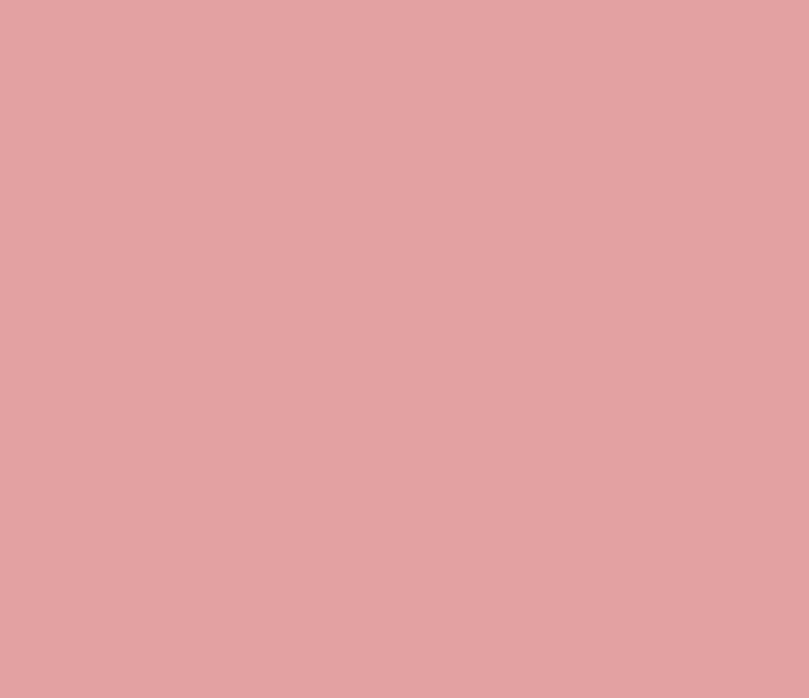
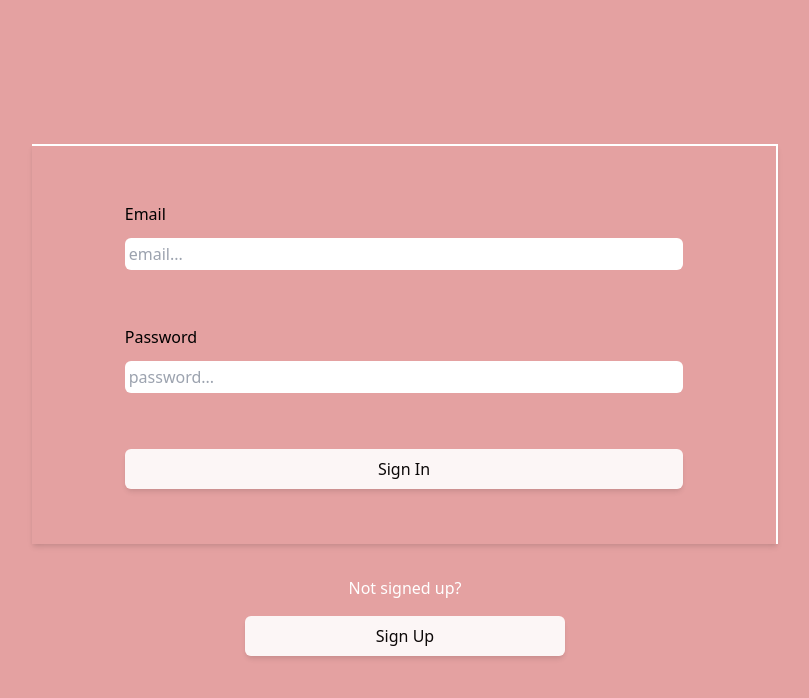
Before and after one commit to mbaxendale22/SEI-Project-4, a React (Create React App) app in the folder client/: page /login in a window 1280 px wide. Shown: the top 698 px of the page, without its empty margins (235-1044 px from the left). Built offline with nearby package versions, Linux system fonts and the light colour scheme.

Commit message:
login & register config & tested

```diff
--- a/client/package.json
+++ b/client/package.json
@@ -12,6 +12,7 @@
     "js-cookie": "^3.0.1",
     "react": "^17.0.2",
     "react-dom": "^17.0.2",
+    "react-query": "^3.34.0",
     "react-router-dom": "^5.2.0",
     "react-scripts": "4.0.3",
     "web-vitals": "^1.0.1"
--- a/client/src/components/initial/Login.js
+++ b/client/src/components/initial/Login.js
@@ -1,40 +1,55 @@
 import React, { useState } from 'react'
-import axios from 'axios'
+import { Link } from 'react-router-dom'
+import { useMutation } from 'react-query'
+import { postLogin } from '../../lib/api'
+// import axios from 'axios'
 
 const Login = () => {
-
+// const { common } = headers
 
 const [login, setLogin] = useState({
   username: '',
   password: ''
 })
 
-const [error, setError] = useState(false)
 
-const setItemToLocalStorage = token => window.localStorage.setItem('token', token)
-
+const { mutate } = useMutation(postLogin, {
+})
 
 const handleSubmit = async (e) => {
-  e.preventDefault()
-  try {
-    const { data } = await axios.post('/api/login', login)
-    setItemToLocalStorage(data.token)
-  } catch (err) {
-    setError(true)
-  }
-  const inputs = [ ...document.querySelectorAll('input') ]
+e.preventDefault()
+mutate(login)
 }
 
 
 const handleChange = (e) => {
   const newLogin = { ...login, [e.target.name]: e.target.value }
-  console.log(newLogin)
   setLogin(newLogin)
 }
 
   return (
-    <div className='bg-primary bg-opacity-90 h-screen'>
-
+        <div className='bg-primary bg-opacity-90 h-screen flex flex-col justify-center items-center'>
+      <form onSubmit={handleSubmit} className= ' border-r-2 border-t-2 border-white shadow-md h-3/6 w-7/12 flex items-center justify-evenly flex-col'>
+        <div className='w-3/4 flex flex-col'>
+          <label htmlFor='email' className=''>Email</label>
+          <input
+          onChange={handleChange}
+          type='email' name='email' placeholder='email...'
+          className=' rounded-md mt-3 p-1'></input>
+        </div>
+        <div className='w-3/4 flex flex-col'>
+          <label htmlFor='password' className=''>Password</label>
+          <input
+          onChange={handleChange}
+          type='password' name='password' placeholder='password...'
+          className='rounded-md mt-3 p-1'></input>
+        </div>
+        <button className='pr-btn bg-opacity-95 w-3/4 '>Sign In</button>
+      </form>
+      <div className='mt-8 w-full flex flex-col items-center'>
+      <p className='text-white'>Not signed up?</p>
+      <Link to='/register' className='pr-btn bg-opacity-95 w-1/4 mt-4'>Sign Up</Link>
+      </div>
     </div>
   )
 }
--- a/client/src/components/initial/Register.js
+++ b/client/src/components/initial/Register.js
@@ -1,40 +1,46 @@
 import React, { useState } from 'react'
-import { Link } from 'react-router-dom'
-import axios from 'axios'
-
-// this is where you'll set the userContext from the data returned by the post request, this
-// will make the user data available for api calls acorss the app
-
+import { useMutation } from 'react-query'
+// import { setTokenToLocalStorage } from '../../helpers/auth.js'
+// import { headers } from '../../lib/headers.js'
+import { Link, useHistory } from 'react-router-dom'
+import { postRegister } from '../../lib/api'
+// import axios from 'axios'
 
 const Register = () => {
 
-const [register, setRegister] = useState({
-  username: '',
-  email: '',
-  password: '',
-  passwordConfirmation: ''
-})
+  const history = useHistory()
+  // const { common } = headers
 
-const [error, setError] = useState(false)
+  const [register, setRegister] = useState({
+    username: '',
+    email: '',
+    password: '',
+    password_confirmation: ''
+  })
 
-const setItemToLocalStorage = token => window.localStorage.setItem('token', token)
 
+
+  // const postRegister = async () => {
+  //   axios.post('/api/users/register/', register, {
+  //    headers: {
+  //      common
+  //   }
+  // })}
+
+  const { mutate } = useMutation(postRegister, {
+    onSuccess: () => history.push('/login')
+  })
 
 const handleSubmit = async (e) => {
   e.preventDefault()
-  try {
-    const { data } = await axios.post('/api/login', register)
-    setItemToLocalStorage(data.token)
-  } catch (err) {
-    setError(true)
-  }
-  const inputs = [ ...document.querySelectorAll('input') ]
+  mutate(register)
 }
 
 
 const handleChange = (e) => {
   const newRegister = { ...register, [e.target.name]: e.target.value }
   setRegister(newRegister)
+  console.log(newRegister)
 }
 
 
@@ -45,37 +51,43 @@ const handleChange = (e) => {
 
   return (
     <div className='bg-primary bg-opacity-90 h-screen flex flex-col justify-center items-center'>
-      <form className= ' shadow-md h-4/6 w-7/12 flex items-center justify-evenly flex-col'>
+      <form
+        onSubmit={handleSubmit}
+        className= ' border-r-2 border-t-2 border-white shadow-md h-4/6 w-7/12 flex items-center justify-evenly flex-col'>
         <div className= 'w-3/4 flex flex-col'>
-          <label for='username' className=''>Username</label>
+          <label htmlFor='username' className=''>Username</label>
           <input
+          onChange={handleChange}
           type='text' name='username' placeholder='username...'
           className='rounded-md mt-3 p-1'></input>
         </div>
         <div className='w-3/4 flex flex-col'>
-          <label for='email' className=''>Email</label>
+          <label htmlFor='email' className=''>Email</label>
           <input
+          onChange={handleChange}
           type='email' name='email' placeholder='email...'
           className=' rounded-md mt-3 p-1'></input>
         </div>
         <div className='w-3/4 flex flex-col'>
-          <label for='password' className=''>Password</label>
+          <label htmlFor='password' className=''>Password</label>
           <input
+          onChange={handleChange}
           type='password' name='password' placeholder='password...'
           className='rounded-md mt-3 p-1'></input>
         </div>
         <div className='w-3/4 flex flex-col'>
-          <label for='passwordConfirmation'
+          <label htmlFor='passwordConfirmation'
           className=''>Confirm Password</label>
           <input
-          type='password' name='passwordConfirmation' placeholder='confirm password...'
+          onChange={handleChange}
+          type='password' name='password_confirmation' placeholder='confirm password...'
           className='rounded-md mt-3 p-1'></input>
         </div>
-        <div className='pr-btn bg-opacity-95 w-3/4 '>Sign Up</div>
+        <button className='pr-btn bg-opacity-95 w-3/4 '>Sign Up</button>
       </form>
-      <div className='mt-8 w-full flex flex-col items-center'>
-      <p className='text-white'>Already Signed up?</p>
-      <Link to='/login' className='pr-btn bg-opacity-95 w-1/4 mt-4'>Sign In</Link>
+      <div className='mt-8 w-full flex flex-col gap-3 items-center'>
+      <p className='text-black'>Already signed up?</p>
+        <Link to='/login' className='border-2 border-white p-2 rounded-md shadow-md text-white'>Sign In</Link>
       </div>
     </div>
   )
--- a/client/src/helpers/auth.js
+++ b/client/src/helpers/auth.js
@@ -1,6 +1,8 @@
 export const getTokenFromLocalStorage = () => {
   return window.localStorage.getItem('token') // get token from local storage
 }
+
+export const setTokenToLocalStorage = token => window.localStorage.setItem('token', token)
 
 export const getPayload = () => {
   const token = getTokenFromLocalStorage() // store the response of get token function in variable
@@ -18,3 +20,4 @@ export const userIsAuthenticated = () => {
   if (!payload) return false // if there is no payload returned function returns false
   const now = Math.round(Date.now() / 1000) // get the current time in milliseconds and convert to seconds as this is the format the expiry time on the token is in
   return now < payload.exp // check if the current time is less than the expiry time, returns a boolean
+}
--- a/client/src/index.js
+++ b/client/src/index.js
@@ -1,12 +1,16 @@
-import React from 'react';
-import ReactDOM from 'react-dom';
-import './index.css';
-import App from './App';
+import React from 'react'
+import ReactDOM from 'react-dom'
+import { QueryClient, QueryClientProvider } from 'react-query'
+import './index.css'
+import App from './App'
 
+const queryClient = new QueryClient()
 
 ReactDOM.render(
   <React.StrictMode>
+    <QueryClientProvider client={queryClient}>
     <App />
+    </QueryClientProvider>
   </React.StrictMode>,
   document.getElementById('root')
 );
```
Also changed, not shown: 1 other file (tests, documents, lock files or other folders).
